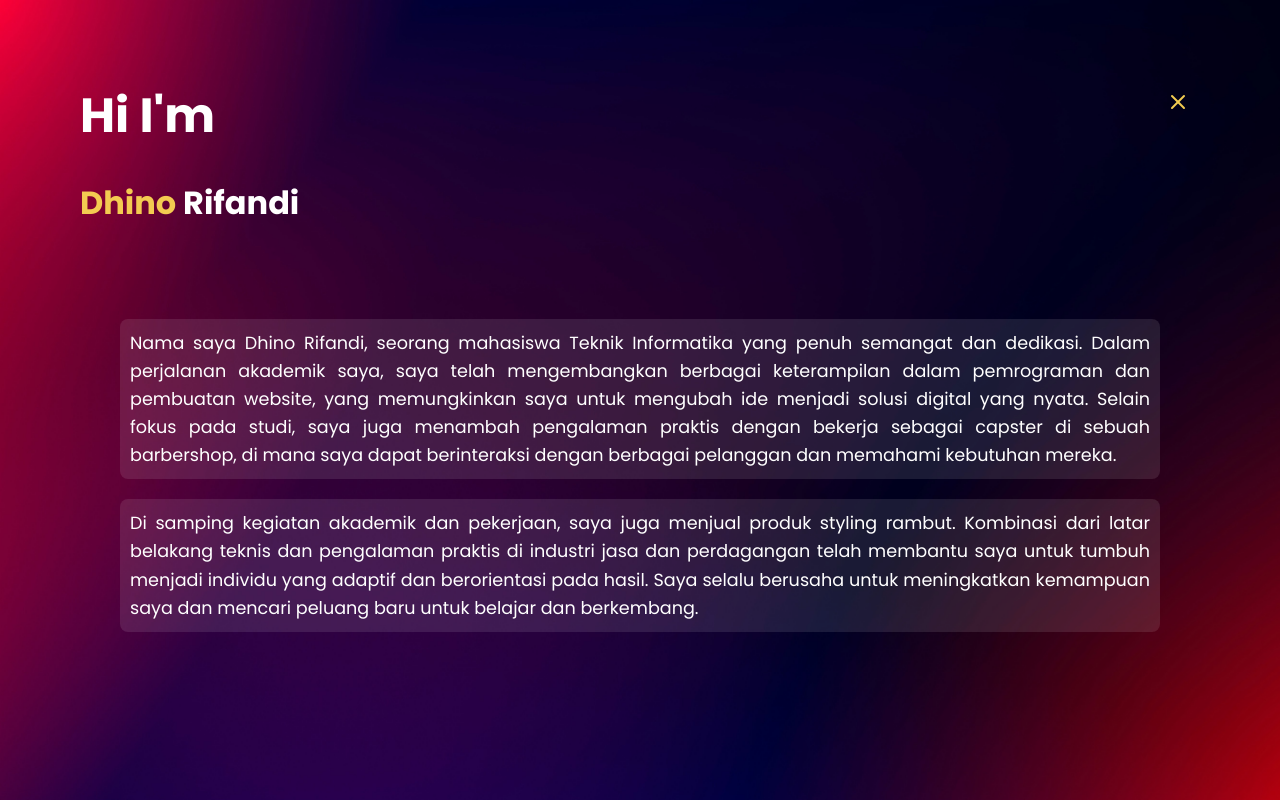
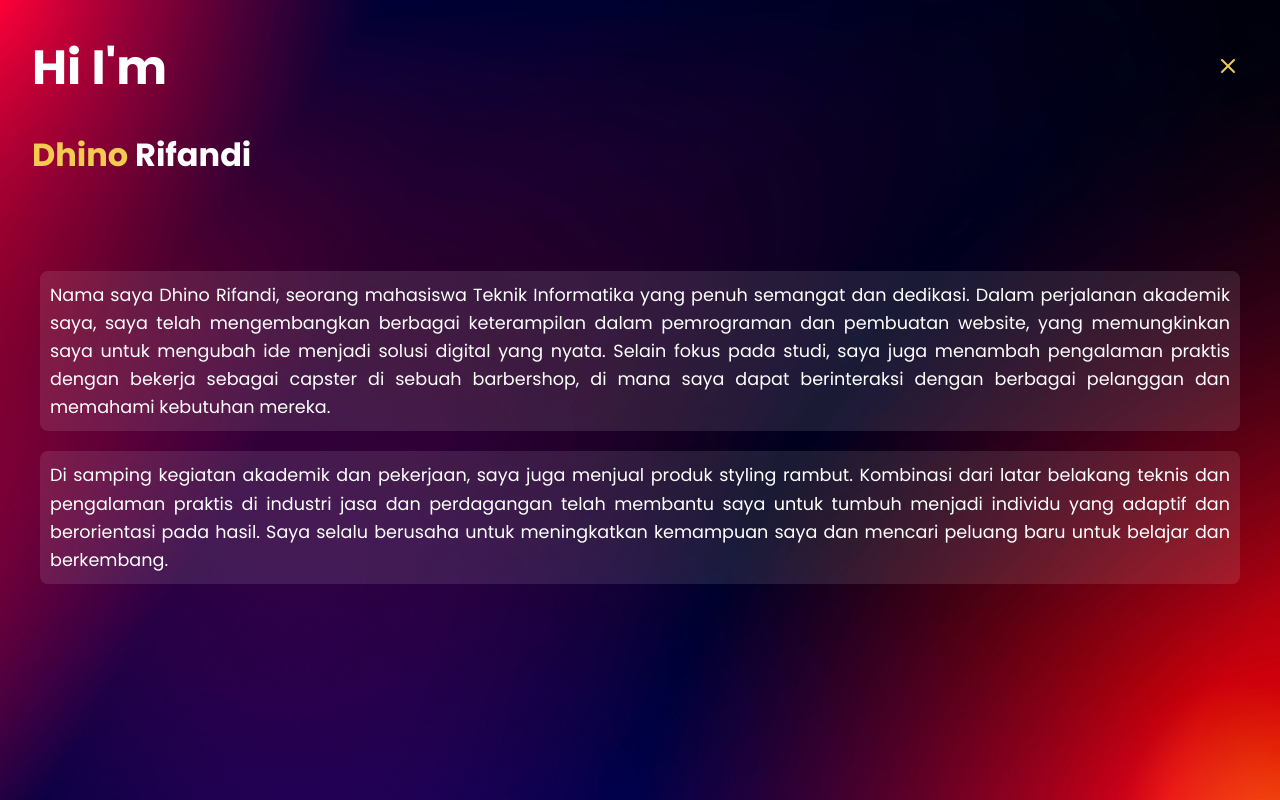
Before and after one commit to dhinorifandii/aboutme, a plain HTML site: page index.html in a window 1280 px wide. Shown: the top 800 px of the page. Drawn offline with nearby package versions, Linux system fonts and the light colour scheme.

Commit message:
Update style.css

```diff
--- a/css/style.css
+++ b/css/style.css
@@ -1,6 +1,6 @@
 body {
   font-family: "Poppins", sans-serif;
-  margin: 5rem;
+  margin: 0rem;
   padding: 0rem;
   background-image: url(../img/bg2.jpg);
   min-height: 100vh;
@@ -14,6 +14,7 @@ body {
 
 header h1 {
   font-size: 3em;
+  padding-left: 2rem;
   font-weight: bold;
   margin-bottom: 0.5em;
   color: #ffffff;
@@ -21,6 +22,7 @@ header h1 {
 }
 
 header h2 {
+  padding-left: 2rem;
   font-size: 2em;
   font-weight: bold;
   margin-bottom: 1em;
@@ -65,9 +67,9 @@ p {
 .close-icon {
   position: absolute;
   color: #f3cb51;
-  top: 0;
-  right: 0;
-  padding: 10px;
+  top: 1px;
+  right: 10px;
+  padding: 20px;
 }
 
 .close-icon i {
```
